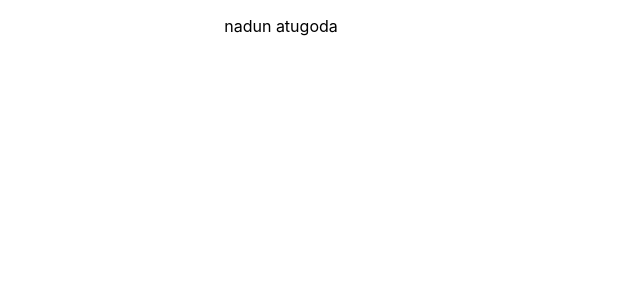
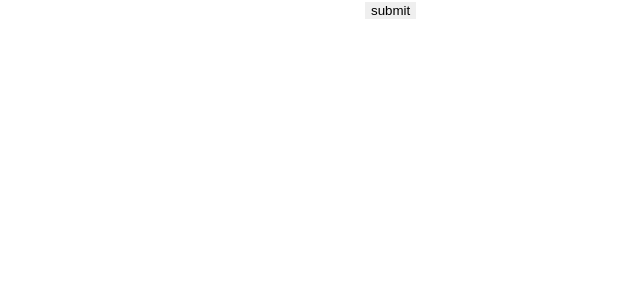
Before and after one commit to Atugoda/content_mgt_system, a React (Create React App) app: page / in a window 1280 px wide. Shown: the top 300 px of the page, without its empty margins (359-999 px from the left). Built offline with nearby package versions, Linux system fonts and the light colour scheme.

Commit message:
updated the code

```diff
--- a/src/App.js
+++ b/src/App.js
@@ -1,12 +1,26 @@
+import {useState} from "react";
+const App = () =>{
 
-import './App.css';
+//usestate used to save the components
 
-function App() {
+const[imageUrl,setimageUrl] = useState('')
+const[name,setName] = useState('')
+const[city,setCity] = useState('')
+const[position,setPosition] = useState('')
+
   return (
-    <div className="App">
-   <p>nadun atugoda</p>
-    </div>
-  );
+  <div className="main_container">
+    <div className="main_left">
+      <input type='text' value={imageUrl}/>
+      <input type='text'value={name}/>
+      <input type='text'value={city}/>
+      <input type='text'valu={position}/>
+      <button>submit</button>
+      </div>
+
+      <div className="main_right"></div>
+
+  </div>
+  )
 }
-
 export default App;
--- a/src/index.css
+++ b/src/index.css
@@ -1,8 +1,14 @@
+* {
+  margin: 0;
+  paddding: 0;
+  box-sizing: border-box;
+  outline: none;
+  list-style:none;
+  border: none;
+}
 body {
-  margin: 0;
-  font-family: -apple-system, BlinkMacSystemFont, 'Segoe UI', 'Roboto', 'Oxygen',
-    'Ubuntu', 'Cantarell', 'Fira Sans', 'Droid Sans', 'Helvetica Neue',
-    sans-serif;
+
+  font-family:"Roboto",sans-serif;
   -webkit-font-smoothing: antialiased;
   -moz-osx-font-smoothing: grayscale;
 }
```
Also changed, not shown: src/Components/Main.js (+23 -0 lines).
